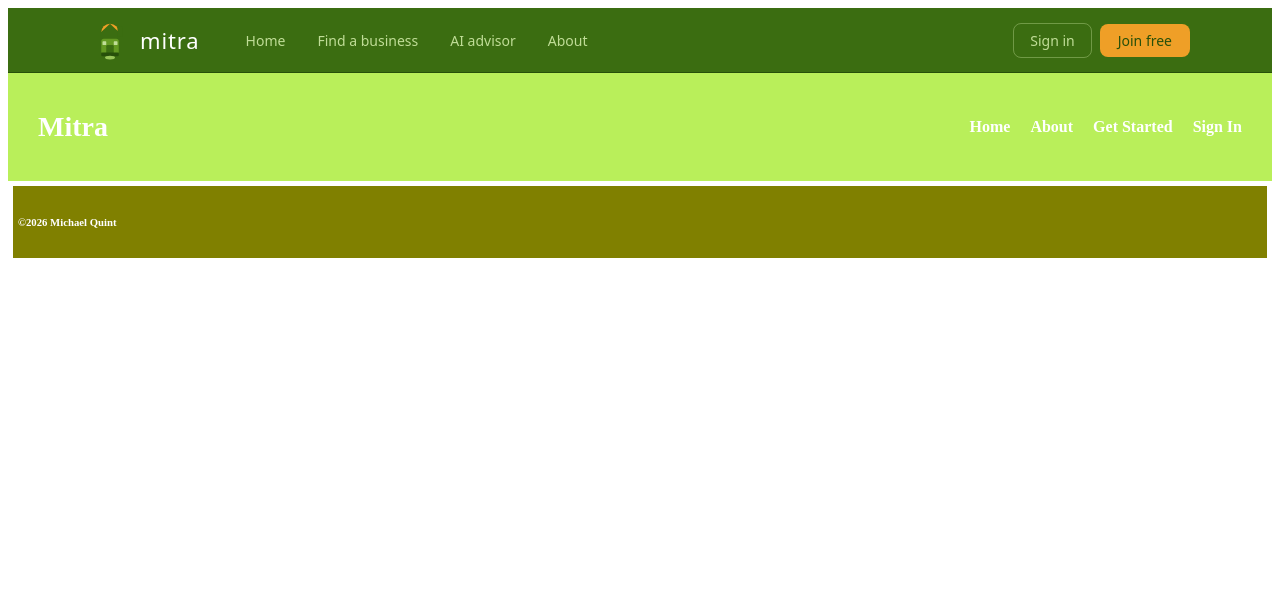
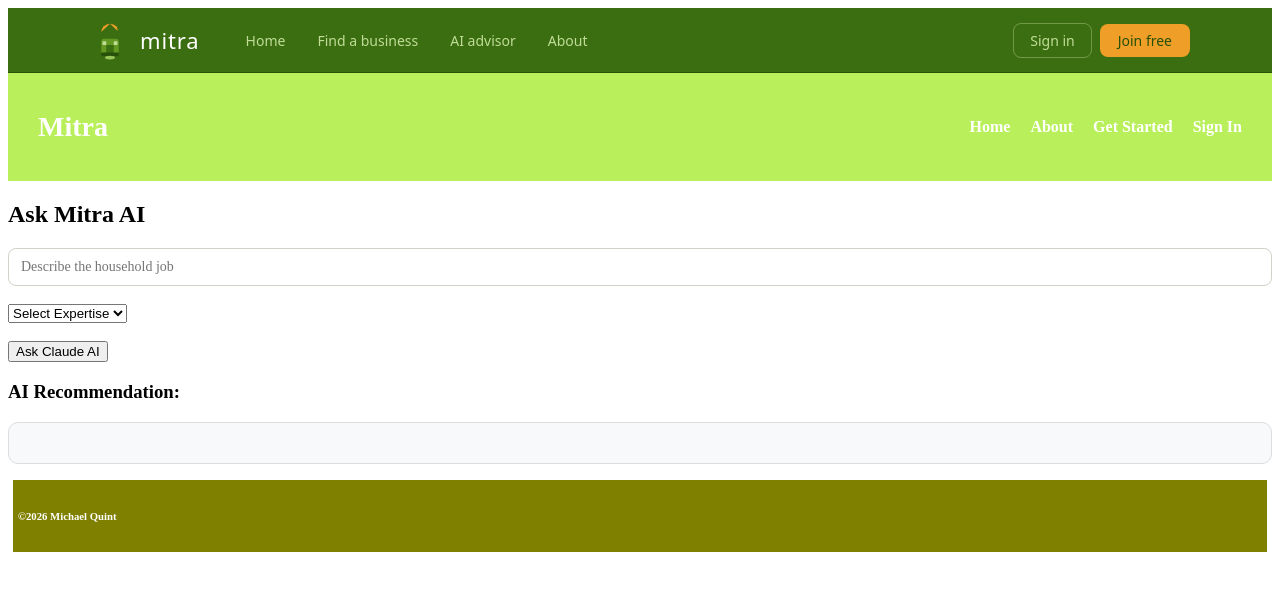
Before and after one commit to mquint18/Mitra_capstone, a React (Vite) app: page /ai-ask in a window 1280 px wide. Shown: the top 590 px of the page. Built offline with nearby package versions, Linux system fonts and the light colour scheme.

Commit message:
updated routing and ai prompt

```diff
--- a/src/App.jsx
+++ b/src/App.jsx
@@ -9,6 +9,7 @@
 import UserLoginPage from "./Pages/UserLoginPage";
 import Footer from "./components/Footer";
 import SignUp from "./Pages/SignUp";
+import AiAsk from "./Pages/AiAsk";
 
 function App() {
   return (
@@ -22,6 +23,7 @@
         <Route path="/get-started" element={<GetStarted />} />
         <Route path="/login" element={<UserLoginPage />} />
         <Route path="sign-up" element={<SignUp />} />
+        <Route path="ai-ask" element={<AiAsk />} />
       </Routes>
 
       <Footer />
--- /dev/null
+++ b/src/Pages/AiAsk.jsx
@@ -0,0 +1,9 @@
+// AiAsk.jsx
+
+import AiQuery from "../components/AiQuery";
+
+function AiAsk() {
+  return <AiQuery />;
+}
+
+export default AiAsk;
--- a/src/Pages/GetStarted.jsx
+++ b/src/Pages/GetStarted.jsx
@@ -1,7 +1,6 @@
 //GetStarted.jsx
 
 import { useNavigate } from "react-router-dom";
-import AiQuery from "../components/AiQuery";
 
 function GetStarted() {
   const navigate = useNavigate();
@@ -10,8 +9,6 @@
     <div>
       <h1>Get Started With mitra!</h1>
       <button onClick={() => navigate("/sign-up")}>I am a resident</button>
-
-      <AiQuery></AiQuery>
     </div>
   );
 }
--- a/src/components/AiQuery.css
+++ b/src/components/AiQuery.css
@@ -13,6 +13,17 @@
   margin: 0 auto 10px;
 }
 
+.ai-response {
+  white-space: pre-wrap;
+  word-wrap: break-word;
+  font-family: Arial, sans-serif;
+  background-color: #f8f9fa;
+  padding: 20px;
+  border-radius: 10px;
+  border: 1px solid #ddd;
+  line-height: 1.6;
+}
+
 @keyframes spin {
   from {
     transform: rotate(0deg);
--- a/src/components/AiQuery.jsx
+++ b/src/components/AiQuery.jsx
@@ -59,8 +59,6 @@
       <br />
       <br />
 
-      {/* Add this line temporarily, right before the button */}
-
       <button onClick={askClaude} disabled={loading}>
         {loading ? "Thinking..." : "Ask Claude AI"}
       </button>
@@ -75,7 +73,7 @@
 
       <h3>AI Recommendation:</h3>
 
-      <p>{response}</p>
+      <pre className="ai-response">{response}</pre>
     </div>
   );
 }
--- a/src/components/Header.jsx
+++ b/src/components/Header.jsx
@@ -39,7 +39,7 @@
           <a href="/search" className="nav-link">
             Find a business
           </a>
-          <a href="/ai" className="nav-link">
+          <a href="/ai-ask" className="nav-link">
             AI advisor
           </a>
           <a href="/about" className="nav-link">
```
Also changed, not shown: 1 other file (tests, documents, lock files or other folders).
